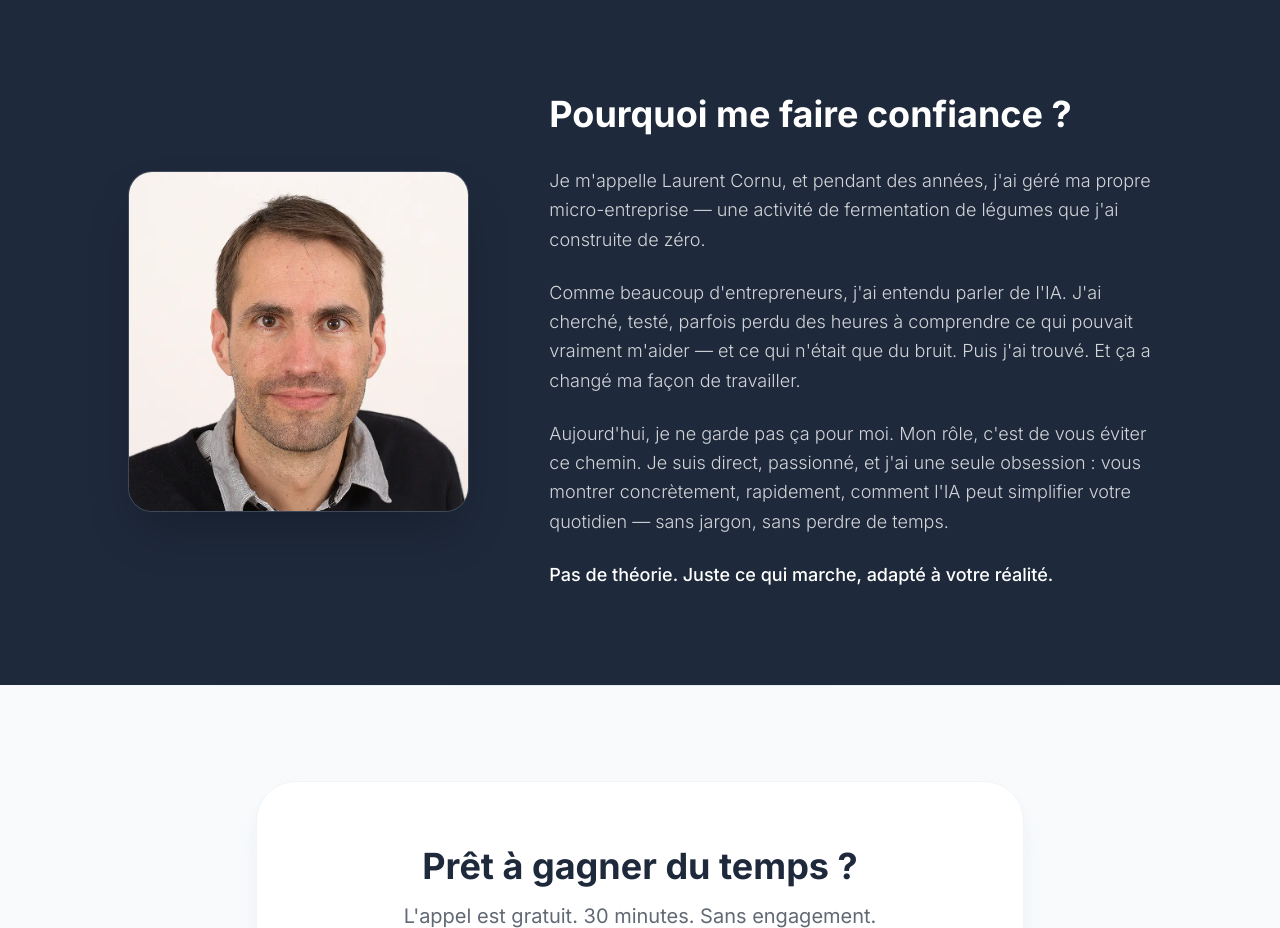
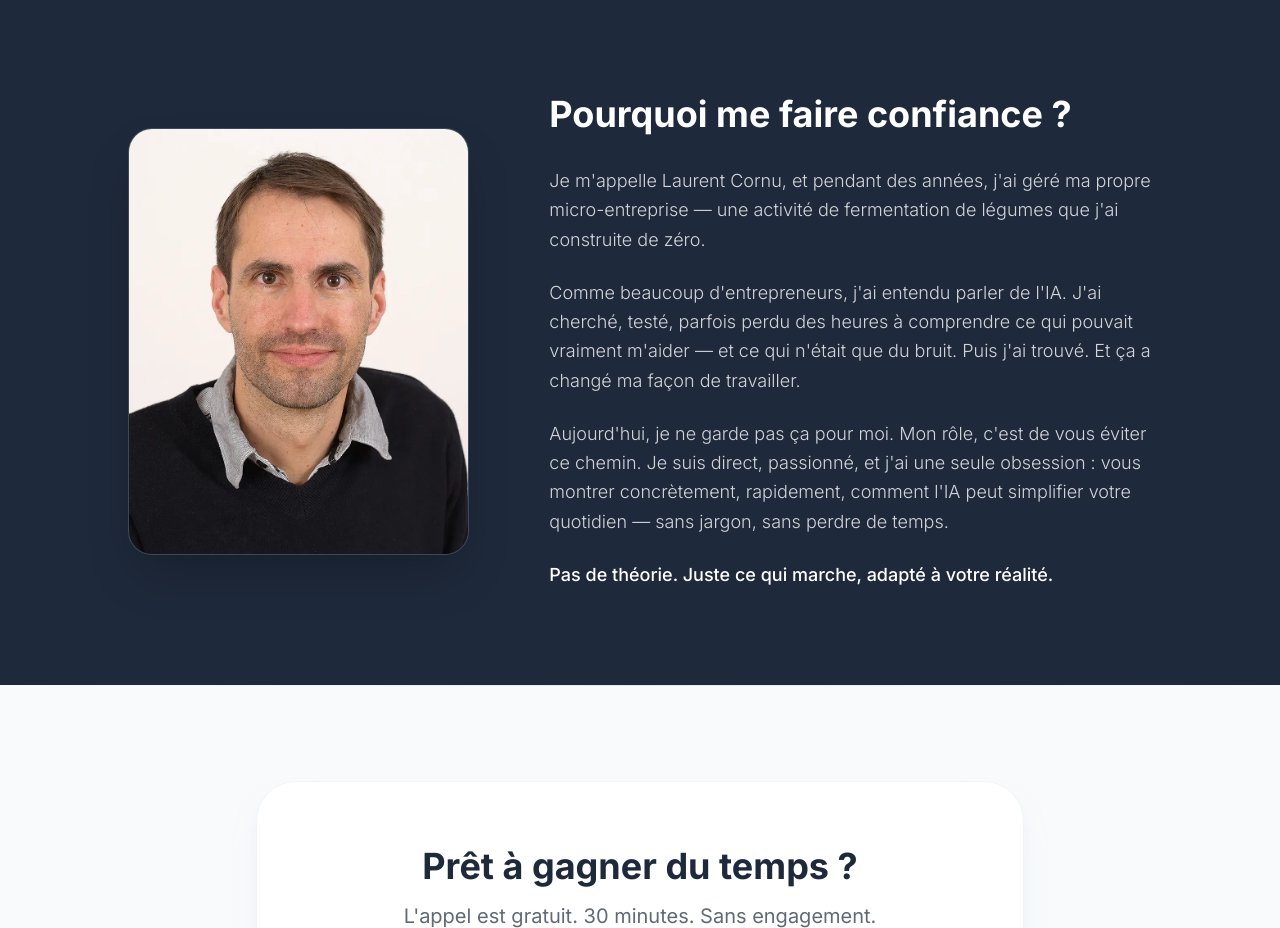
Before and after one commit to laurent-debug/easy-ai-solutions-landing, a Next.js app: page / in a window 1280 px wide. Shown: the part 1940-2868 px from the top of the page. Built offline with nearby package versions, Linux system fonts and the light colour scheme.

Commit message:
Adjust portrait container aspect ratio to 4/5

```diff
--- a/app/page.tsx
+++ b/app/page.tsx
@@ -103,7 +103,7 @@ export default function LandingPage() {
       {/* À PROPOS */}
       <section className="py-24 bg-navy text-white px-6 lg:px-8">
         <div className="max-w-5xl mx-auto flex flex-col md:flex-row items-center gap-12 md:gap-20">
-          <div className="w-full md:w-1/3 aspect-square relative rounded-3xl overflow-hidden bg-white/5 border border-white/10 shadow-2xl">
+          <div className="w-full md:w-1/3 aspect-[4/5] relative rounded-3xl overflow-hidden bg-white/5 border border-white/10 shadow-2xl">
             <Image
               src="/laurent-portrait.webp"
               alt="Laurent Cornu - Easy AI Solutions"
```
